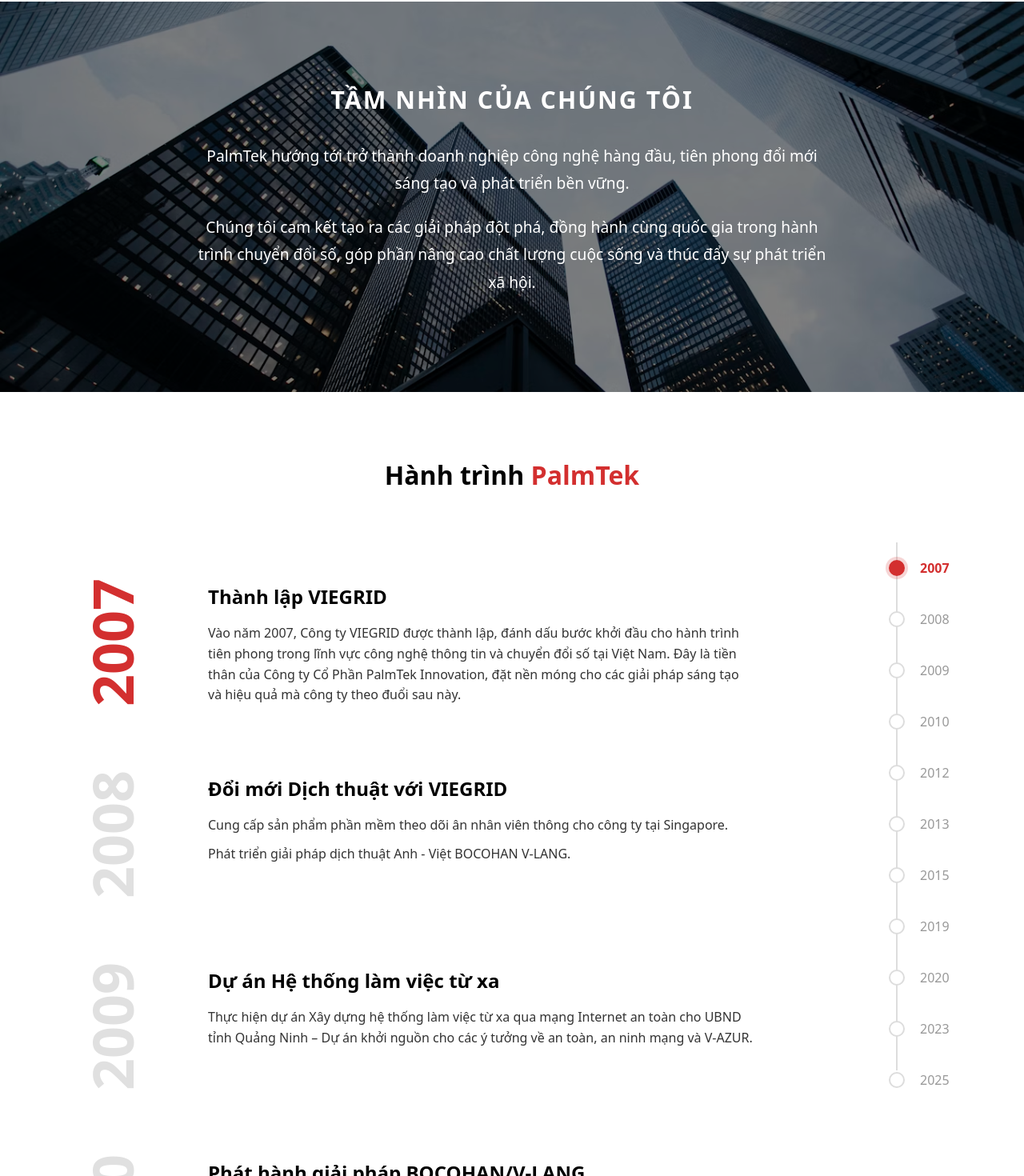
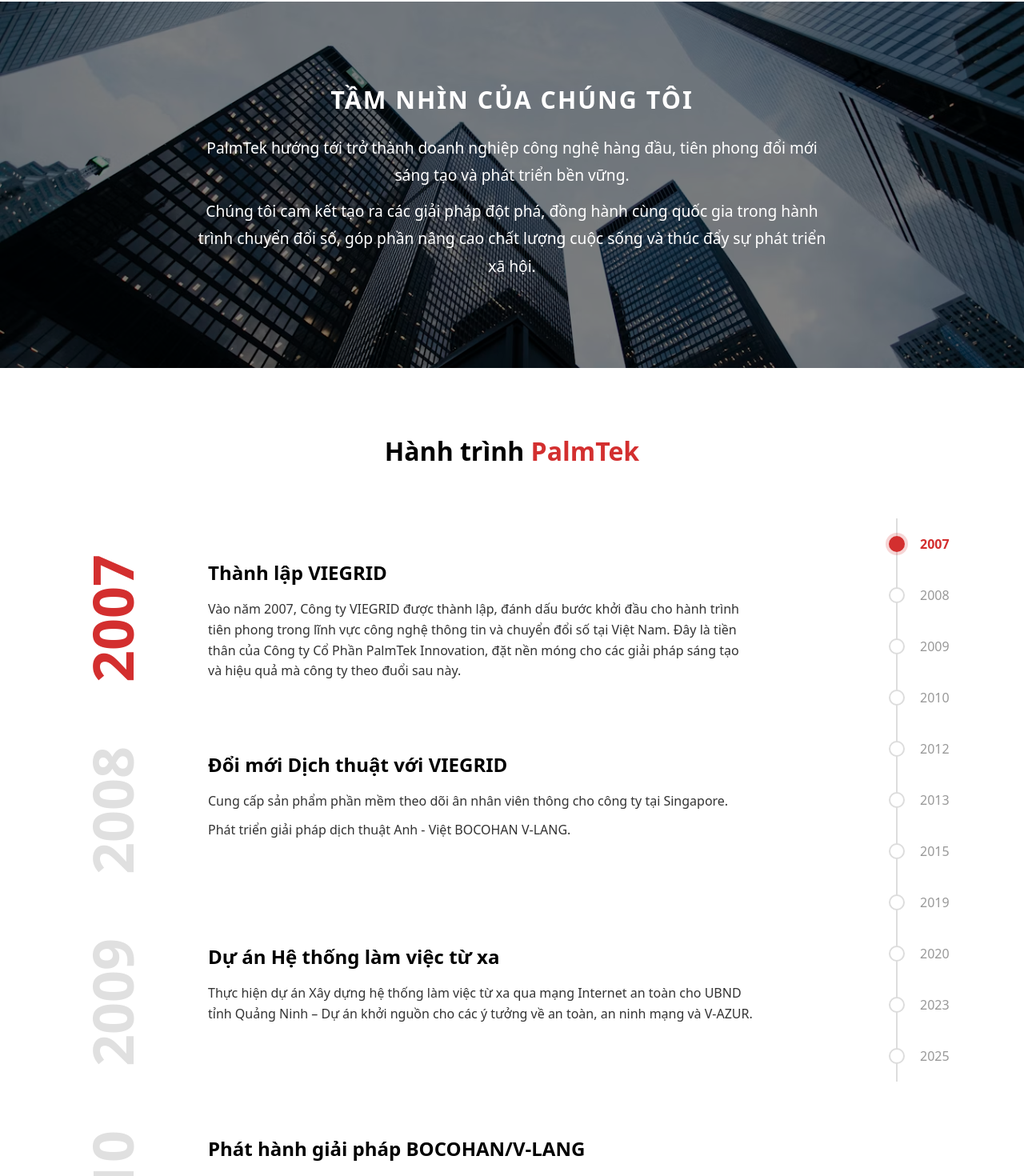
Before and after one commit to DinhLamTruong/palm, a React (Vite) app: page /about in a window 1280 px wide. Shown: the part 1022-2492 px from the top of the page at 80% size. Built offline with nearby package versions, Linux system fonts and the light colour scheme.

Commit message:
Palmtek sua lai about us  13/10

```diff
--- a/src/pages/About/About.module.css
+++ b/src/pages/About/About.module.css
@@ -112,18 +112,18 @@
 }
 
 .visionTitle {
-  font-size: 2.4rem;
-  margin-bottom: 30px;
+  font-size: 22px;
+  margin-bottom: 20px;
   text-transform: uppercase;
   letter-spacing: 2px;
   font-weight: 700; /* Changed from 500 to 700 for bold */
 }
 
 .visionText {
-  font-size: 22px; /* Reduced from 24px to 22px */
+  font-size: 18px; /* Reduced from 24px to 22px */
   line-height: 1.8;
   max-width: 800px;
-  margin: 0 auto 20px;
+  margin: 0 auto 10px;
 }
 
 /* Timeline Section */
@@ -225,7 +225,7 @@
   position: sticky;
   top: 140px;
   align-self: flex-start;
-  max-height: calc(100vh - 140px);
+  max-height: calc(100vh - 70px);
 }
 
 .yearLine {
```
